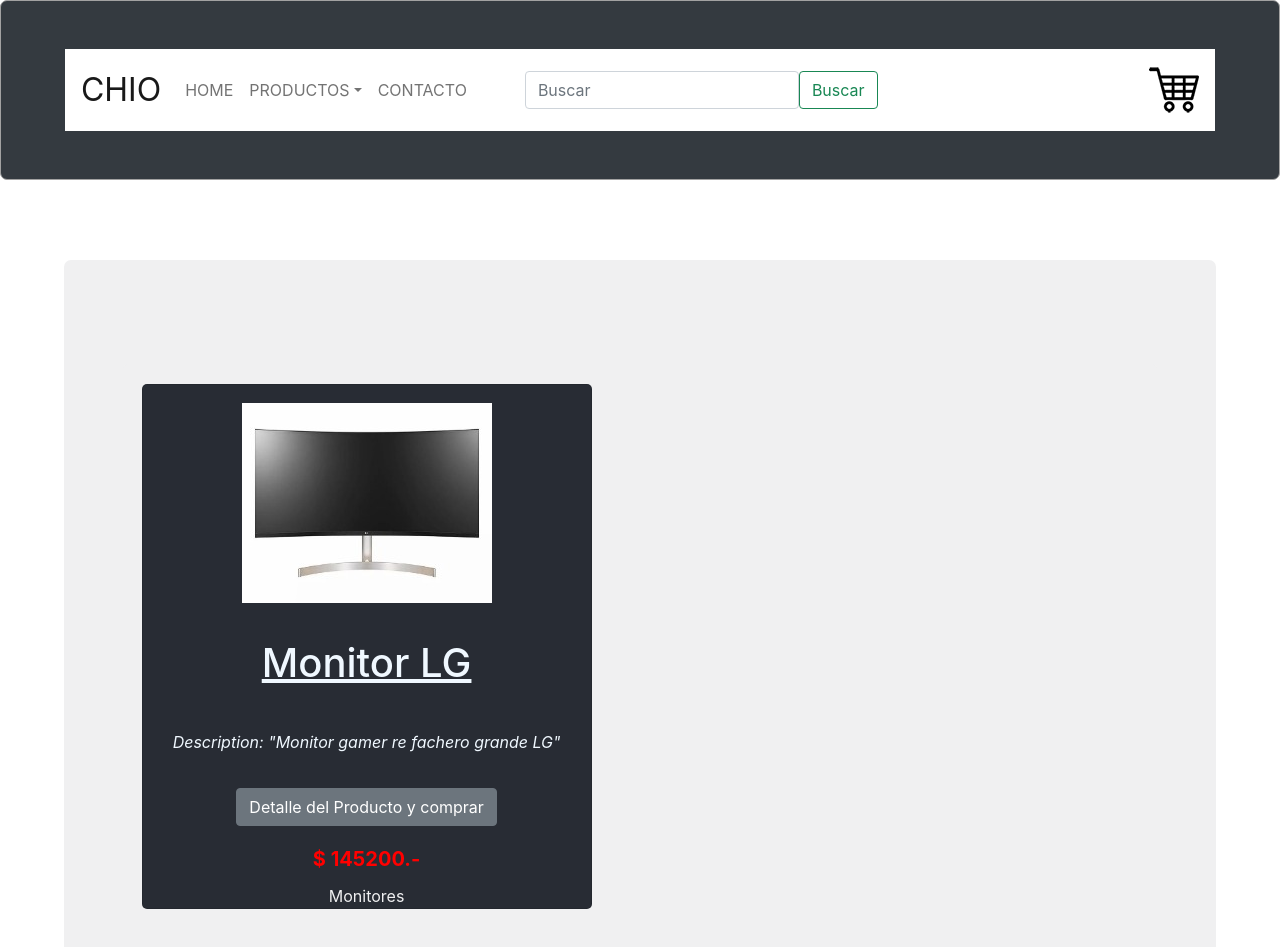
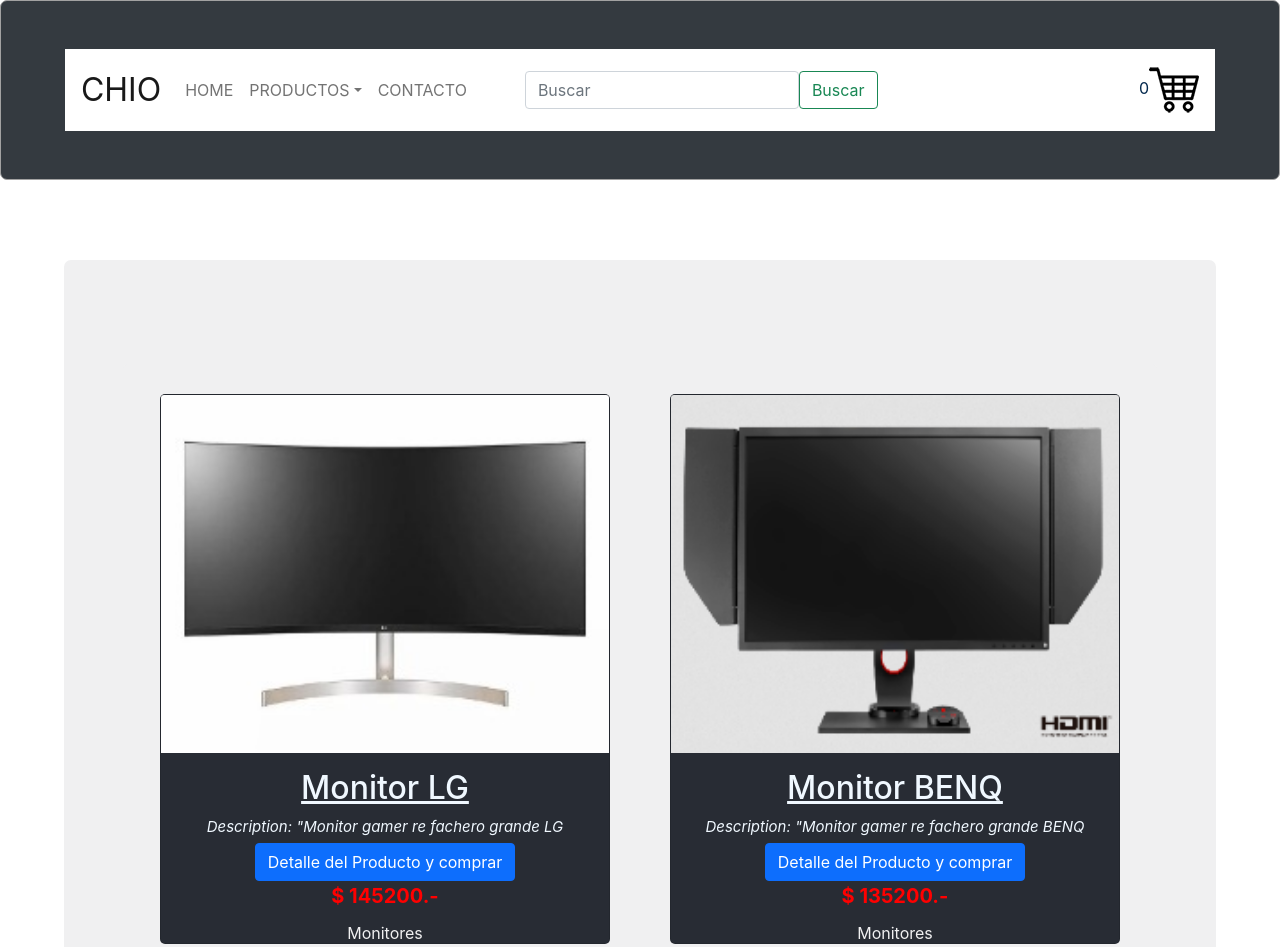
Before and after one commit to GonzalezPatricio/chio-gonzalez, a React (Create React App) app: page /categoria/Monitores in a window 1280 px wide. Shown: the top 947 px of the page. Built offline with nearby package versions, Linux system fonts and the light colour scheme.

Commit message:
Context en el Cart
Desafio de Coder donde le damos contexto al cart para poder mostrar los productos seleccionados.

```diff
--- a/src/App.css
+++ b/src/App.css
@@ -24,20 +24,22 @@
   margin: auto;
 }
 
-.container{
+/* .container{
   display: flex;
   flex-wrap: wrap;
   margin-top: 20px;
   margin-bottom: 20px;
-}
+} */
 .container1{
-  display: flex;
+  display: inline-block;
+  align-items: center;
+  padding: 10px;
 }
 
 .card{
-  /* display: flex; */
+  display: flex;
   width: 450px;
-  height: 525px;
+  height: 550px;
   border-radius: 5px;
   margin:20px;
   background-color: #282c34;
@@ -56,6 +58,8 @@
   margin: auto;
   font-style: italic;
   color:aliceblue;
+  margin-bottom: 5px;
+  font-size: 15px;
 }
 .price{
   margin: auto;
@@ -73,7 +77,8 @@
   margin-left: auto;
   margin-right: auto;
   width: 50%;
-  background-color:#f0f0f1;
+  height: auto;
+  background-color:#282c34;
 }
 .categoria{
   color:#f0f0f1;
@@ -81,3 +86,9 @@
 .categoria:hover {
   text-decoration:underline;
 }
+.btnVolver {
+  display: block;
+  margin: auto;
+  margin-top: 20px;
+  margin-bottom: 20px;
+}
--- a/src/components/cart/Cart.jsx
+++ b/src/components/cart/Cart.jsx
@@ -1,10 +1,43 @@
 import React from "react";
+import { Button, Card } from "react-bootstrap";
+import { Link } from "react-router-dom";
+import { useCartContext } from '../../context/CartContext';
 
-const Cart = () =>{
+
+const Cart = ({condition = true}) =>{
+
+    const { cartList, limpiarCarrito, quitarDelCarrito } = useCartContext()
+
+
+
     return (
-        <div>
-            <h2>Este es el Carrito</h2>
-        </div>
+        <React.Fragment>
+        {cartList.length === 0  ?
+                <div>
+                    <br />
+                    <h1>No hay productos agregue algunos</h1>
+                    <br />
+                    <Link to='/' >
+                    <Button variant='success'> Ir a Comprar </Button>
+                    </Link>
+                </div>
+            :
+                <div>
+                <Link to='/'>
+                    <Button variant="primary" className="btnVolver">Volver</Button>
+                </Link>
+                    {cartList.map(resp => <div key={resp.prod.id}>
+                        <Card.Img variant="thumbnail" src={resp.prod.pictureUrl}/>
+                        <Card.Title>{resp.prod.title}</Card.Title>
+                        <Card.Text><h3 className="price">$ {resp.prod.price}.-</h3></Card.Text>
+                        <Button variant="warning" onClick={()=> quitarDelCarrito(resp.prod.id)}> Quitar Producto</Button>
+                    </div>
+                    )}
+                    <br />
+                    <Button variant='danger' onClick={() => limpiarCarrito()} >Vaciar Carrito</Button>
+                </div>
+            }
+        </React.Fragment>
     )
 }
 
--- a/src/components/item/Item.jsx
+++ b/src/components/item/Item.jsx
@@ -1,30 +1,34 @@
 import React from "react";
-import "../../App";
-import Contador from "../itemCount/ItemCount";
+// import "../../App";
 import { Link } from "react-router-dom";
-import { Button } from "react-bootstrap";
+import { Button, CardGroup, Card } from "react-bootstrap";
 
 function Item({item}) {
     return (
+        <React.Fragment>
         <div className="container1" key={item.id}>
-            <div className="card">
-                <div className="pictureUrl"><img src={item.pictureUrl} alt="fotoItem" /></div>
-                <div className="title"><h1>{item.title}</h1></div>
-                <div className="description"><p>Description: "{item.description}"</p></div>
+            <CardGroup>
+                <Card>
+                    <Card.Img variant="top" src={item.pictureUrl}/>
+                        <Card.Body>
+                            <Card.Title className="title"><h2>{item.title}</h2></Card.Title>
+                            <Card.Text className="description">Description: "{item.description}</Card.Text>
                                 <div className="id">
                                     <Link to = {`/item/${item.id}`}>
-                       <Button variant="secondary">
+                                        <Button variant="primary">
                                             Detalle del Producto y comprar
                                         </Button>
                                     </Link>
                                 </div>
                                     <div className="price">$ {item.price}.-</div>
-                {/* < Contador initial={1} stock={5} onAdd={()=> console.log('Se agregaron productos al carrito!')}/> */}
                                         <Link to = {`/categoria/${item.categoria}`} >
                                             <div className="categoria"><span>{item.categoria}</span></div>
                                         </Link>
+                        </Card.Body>
+                </Card>
+            </CardGroup>
         </div>
-        </div>
+        </React.Fragment>
     );
 }
 
--- a/src/components/itemCount/ItemCount.jsx
+++ b/src/components/itemCount/ItemCount.jsx
@@ -23,6 +23,7 @@
 
     return (
 
+<React.Fragment>
     <div className="countBtn">
         <Button style={{width: 30, height: 30, margin: 5}} variant="primary" onClick={() => agregar()} className="arriba">
             +
@@ -51,5 +52,6 @@
         }
 
     </div>
+</React.Fragment>
     )
 }
--- a/src/components/itemDetail/ItemDetail.jsx
+++ b/src/components/itemDetail/ItemDetail.jsx
@@ -1,39 +1,50 @@
 import React from 'react';
 import Contador from '../itemCount/ItemCount';
 import '../../App.css';
-import { Button } from "react-bootstrap";
+import { Button, Card } from "react-bootstrap";
 import { useCartContext } from '../../context/CartContext';
+import { Link } from 'react-router-dom';
 
 
 
 const ItemDetail = ({product}) => {
 
- const { agregoItem, limpiarCarrito, quitarDelCarrito, cartList } = useCartContext();
+ const { agregoItem, limpiarCarrito, cartList } = useCartContext();
 
     const onAdd=(cant)=>{
         agregoItem(product, cant)
     }
 
     return (
-        <>
-           <div className='detalle' key={product.id}>
-                <img src={product.pictureUrl} alt="fotoItem" />
-                <h2>{product.title}</h2>
-                <h2>{product.description}</h2>
-                <h4>{product.fullDescription}</h4>
-                <div className="price">$ {product.price}.-</div>
-                    <Contador initial={1} stock={5} onAdd={onAdd} />
+        <React.Fragment>
+
+        <Link to='/'>
+            <Button variant="primary" className="btnVolver">Volver</Button>
+        </Link>
+        <div className="container1">
+            <Card className='detalle'>
+                <Card.Img src={product.pictureUrl}/>
+                    <Card.Body>
+                        <Card.Title className="title"><h2>{product.title}</h2></Card.Title>
+                        <Card.Title className="title"> <h4>{product.description}</h4> </Card.Title>
+                        <Card.Text className="description">{product.fullDescription}</Card.Text>
+                        <Card.Text><h3 className="price">$ {product.price}.-</h3></Card.Text>
+
+                    <Contador initial={1} stock={5} onAdd={onAdd}/>
+
                         <Button variant="danger" onClick={limpiarCarrito}> Vaciar Carrito</Button>
                                     {cartList.map(element=>{
                                 return(
-                            <>
-                            {element.prod.name}
-                            <Button variant="warning" onClick={()=> quitarDelCarrito(element.prod.id)}> Quitar Producto</Button>
-                            </>
+                            <div key={element.prod.title}>
+                            {element.prod.title}
+                            </div>
                             )
                         })}
+                    </Card.Body>
+            </Card>
         </div>
-        </>
+
+        </React.Fragment>
     )
 }
 
--- a/src/components/itemDetail/ItemDetailContainer.jsx
+++ b/src/components/itemDetail/ItemDetailContainer.jsx
@@ -25,13 +25,13 @@
 }, [idProducto])
 
     return(
-        <>
+        <React.Fragment>
           { loading ? <h2> Cargando....
                 <br />
                 <br />
                 <Spinner animation="border" role="status" variant="info" ><span className="visually-hidden">Cargando...!!!</span>
-                </Spinner></h2> : <ItemDetail product={product} />}
-        </>
+                </Spinner></h2> : <ItemDetail product={product} key={product.id}/>}
+        </React.Fragment>
     )
 
 }
--- a/src/components/itemList/ItemList.jsx
+++ b/src/components/itemList/ItemList.jsx
@@ -3,8 +3,8 @@
 
 export const ItemList = ({items}) => {
     return (
-        <>
-            { items.map(item=> <Item item={item} />)}
-        </>
+        <React.Fragment>
+            { items.map(item=> <Item item={item} key={item.id}/>)}
+        </React.Fragment>
     )
 }
--- a/src/components/itemListContainer/ItemListContainer.jsx
+++ b/src/components/itemListContainer/ItemListContainer.jsx
@@ -41,6 +41,7 @@
 
 
     return (
+    <React.Fragment>
         <div className="divHome">
             <h1>{greeting}</h1>
             <br/>
@@ -55,6 +56,7 @@
         </div>
 
         </div>
+    </React.Fragment>
     )
 }
 
--- a/src/components/navbar/NavBar.jsx
+++ b/src/components/navbar/NavBar.jsx
@@ -3,14 +3,17 @@
 import { Navbar, NavDropdown, Nav, Form, FormControl, Button} from 'react-bootstrap';
 import CartWidget from "../cartWidget/CartWidget";
 import { Link } from "react-router-dom";
+import { useCartContext } from "../../context/CartContext";
 
 
 export default function NavBar() {
+    const {iconoCarrito} = useCartContext()
     return(
+        <React.Fragment>
         <div>
             <header className="header">
             <Navbar bg="white" expand="lg" className="navbar">
-                <Link to='/'>
+                <Link exact path to='/'>
                 <Navbar.Brand className="brand">CHIO</Navbar.Brand>
                 </Link>
                     <Navbar.Toggle aria-controls="basic-navbar-nav" />
@@ -42,10 +45,15 @@
                                             <Button variant="outline-success">Buscar</Button>
                                     </Form>
                         </Navbar.Collapse>
-                < CartWidget />
+
+                <Link to='/cart'>
+                    {iconoCarrito()}
+                     <CartWidget/>
+                </Link>
 
             </Navbar>
 	        </header>
         </div>
+        </React.Fragment>
     )
 }
--- a/src/context/CartContext.jsx
+++ b/src/context/CartContext.jsx
@@ -16,9 +16,9 @@
 
             const updateCant = [...cartList];
 
-                updateCant.map(element => {
+                updateCant.map(element  => {
                         if(element.prod.id === prod.id) {
-                            element.cant = element.cant + cant
+                            element.prod.cant = element.prod.cant + cant
                         }
                     })
                     setCarlist(updateCant)
@@ -27,18 +27,21 @@
         }
     }
 
+    const iconoCarrito = () => {
+        return cartList.reduce( (acum, valor)=> acum + valor.cant, 0)
+    }
+
     const estaEnCarrito = (id) => cartList.find( element=> element.prod.id === id)
     const limpiarCarrito = () => setCarlist([])
     const quitarDelCarrito = (id) => {
 
         const cartListFilter = cartList.filter(element => element.prod.id !== id)
-
         setCarlist(cartListFilter)
     }
     console.log('carrito', cartList)
 
     return (
-        <cartContext.Provider value={{cartList, agregoItem, limpiarCarrito, quitarDelCarrito}}>
+        <cartContext.Provider value={{cartList, agregoItem, limpiarCarrito, quitarDelCarrito, iconoCarrito}}>
            {children}
         </cartContext.Provider>
 
```
Lines whose indentation alone changed are shown as unchanged.
